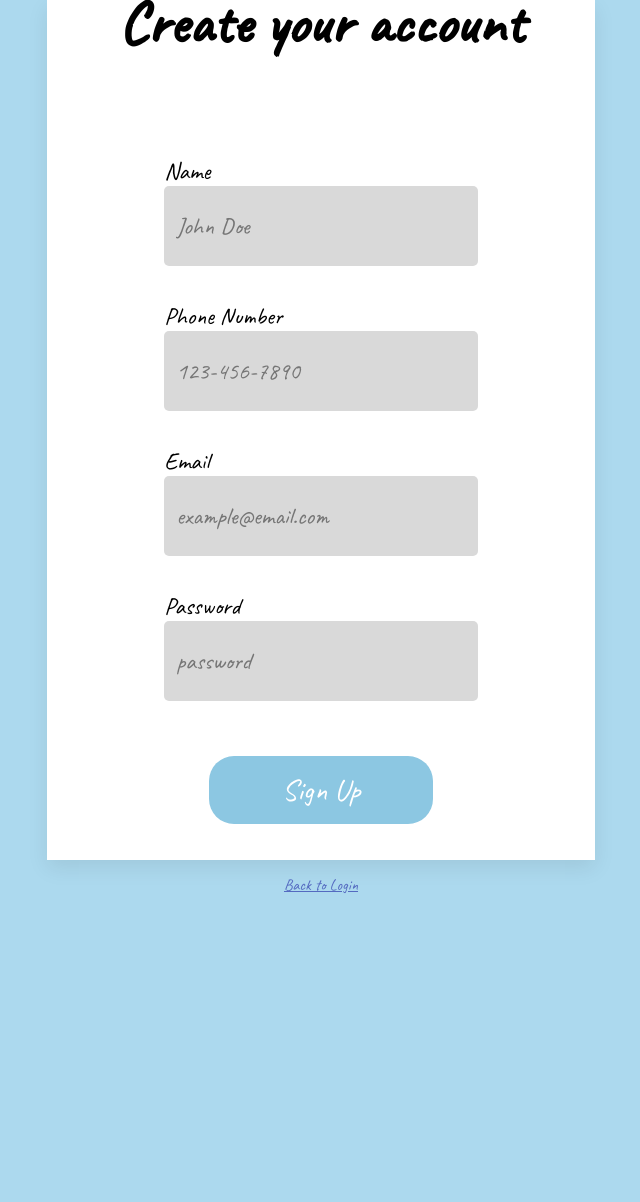
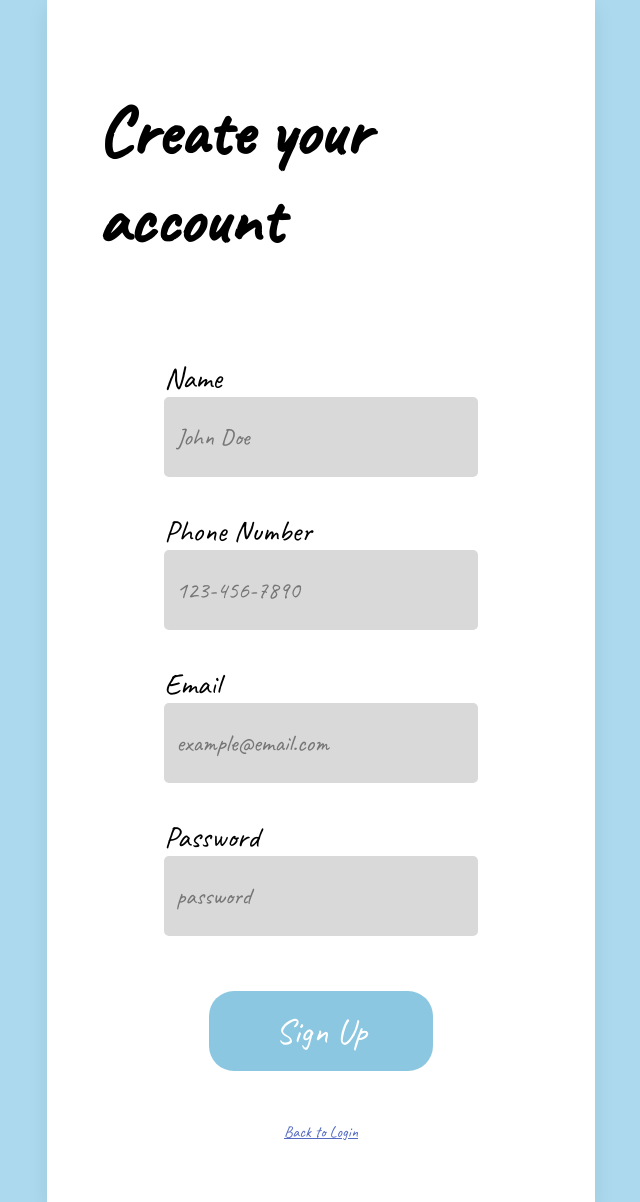
Before and after one commit to LaehP/POOSD-Contact-Manager-Team-6, a PHP site: page /pages/signupPage.html in a window 1280 px wide. Shown: the whole page, without its empty margins (319-959 px from the left). Before the commit the page ends 893 px from the top, so only its background shows below. Run offline with PHP 8.4, Linux system fonts and the light colour scheme.

Commit message:
Adjusted layout and sizing
Changed height of pages to fit all of the content no matter the size of the screen, and adjusted font sizes as needed.

```diff
--- a/src/styles/login.css
+++ b/src/styles/login.css
@@ -15,7 +15,7 @@ body {
     align-items: center;
     gap: 35px;
 
-    height: 100vh;
+    min-height: 100vh;
     width: 35vw;
     padding: 30px 50px;
 
@@ -28,7 +28,7 @@ body {
 }
 
 .text-input label {
-    font-size: 24px;
+    font-size: 30px;
 }
 
 .text-input input {
@@ -58,13 +58,13 @@ body {
 
     background-color: #8CC7E2;
     font-family: "Caveat", cursive;
-    font-size: 30px;
+    font-size: 35px;
     color: #FFFFFF;
 }
 
 .header h2 {
     margin-bottom: 60px;
-    font-size: 60px;
+    font-size: 70px;
 }
 
 .page-link {
```
